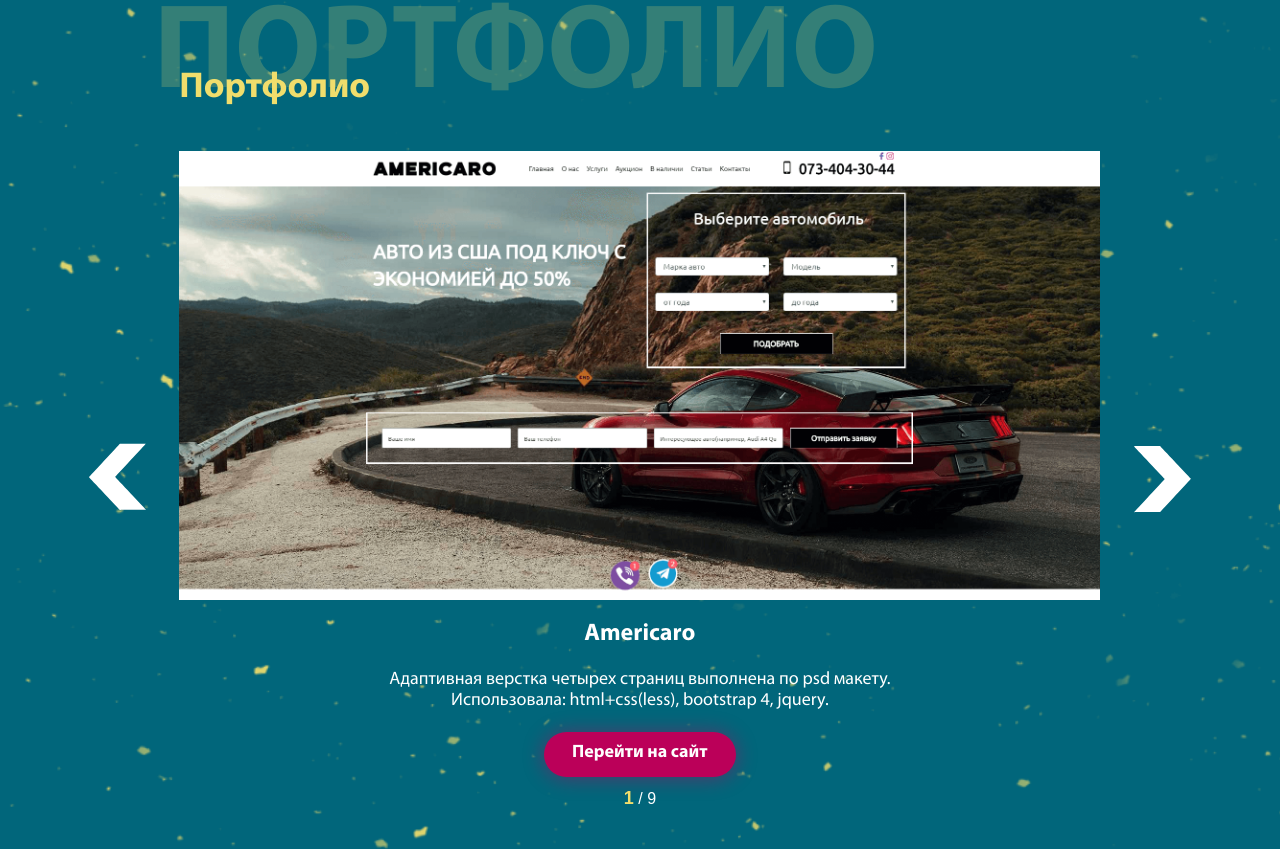
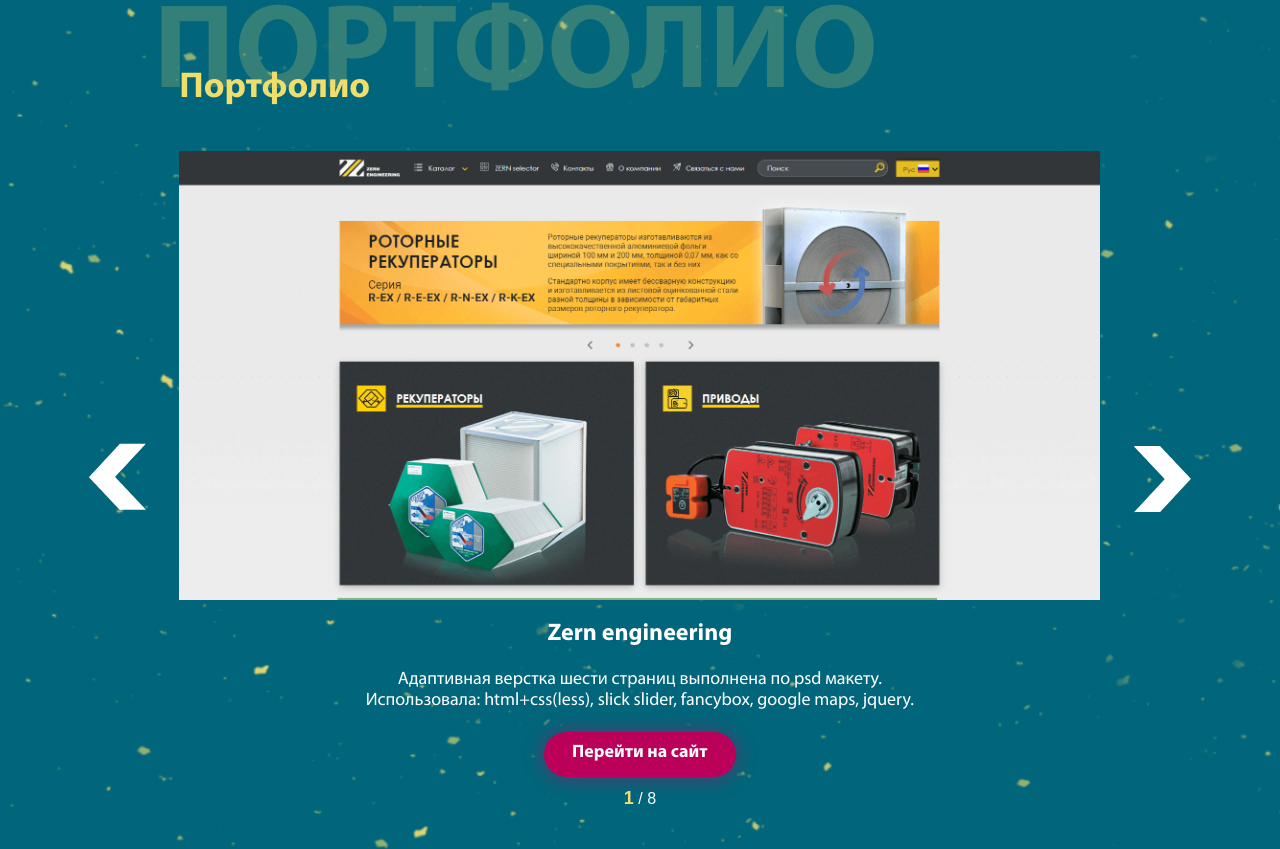
Before and after one commit to vikytrusowa/Portfolio, a plain HTML site: page index.html in a window 1280 px wide. Shown: the part 1419-2268 px from the top of the page. Drawn offline with nearby package versions, Linux system fonts and the light colour scheme.

Commit message:
remove slide

```diff
--- a/index.html
+++ b/index.html
@@ -65,14 +65,14 @@
                 <!-- Additional required wrapper -->
                 <div class="swiper-wrapper">
                     <!-- Slides -->
-                    <div class="swiper-slide">
-                        <div class="work__slider">
-                            <img src="img/Work/americaro.png" alt="Americaro" class="content-image work__image">
-                            <h3 class="work__name">Americaro</h3>
-                            <p class="work__text">Адаптивная верстка четырех страниц выполнена по psd макету. <span class="work__text--block">Использовала: html+css(less), bootstrap 4, jquery.</span></p>
-                            <a href="https://www.americaro.com.ua/"  target="_blank" class="content-button work__button">Перейти на сайт</a>
-                        </div>
-                    </div>
+<!--                    <div class="swiper-slide">-->
+<!--                        <div class="work__slider">-->
+<!--                            <img src="img/Work/americaro.png" alt="Americaro" class="content-image work__image">-->
+<!--                            <h3 class="work__name">Americaro</h3>-->
+<!--                            <p class="work__text">Адаптивная верстка четырех страниц выполнена по psd макету. <span class="work__text&#45;&#45;block">Использовала: html+css(less), bootstrap 4, jquery.</span></p>-->
+<!--                            <a href="https://www.americaro.com.ua/"  target="_blank" class="content-button work__button">Перейти на сайт</a>-->
+<!--                        </div>-->
+<!--                    </div>-->
                     <div class="swiper-slide">
                         <div class="work__slider">
                             <img src="img/Work/Zern.png" alt="Zern engineering" class="content-image work__image">
```
